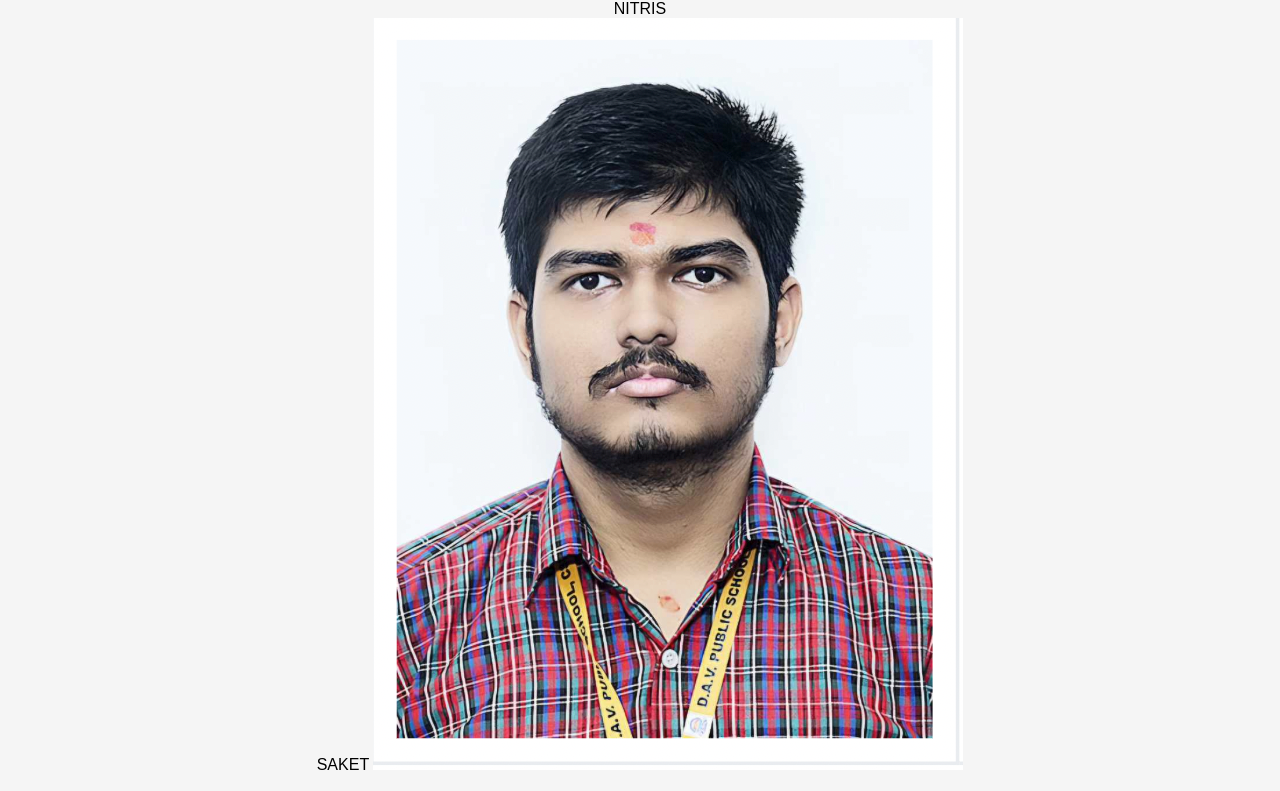
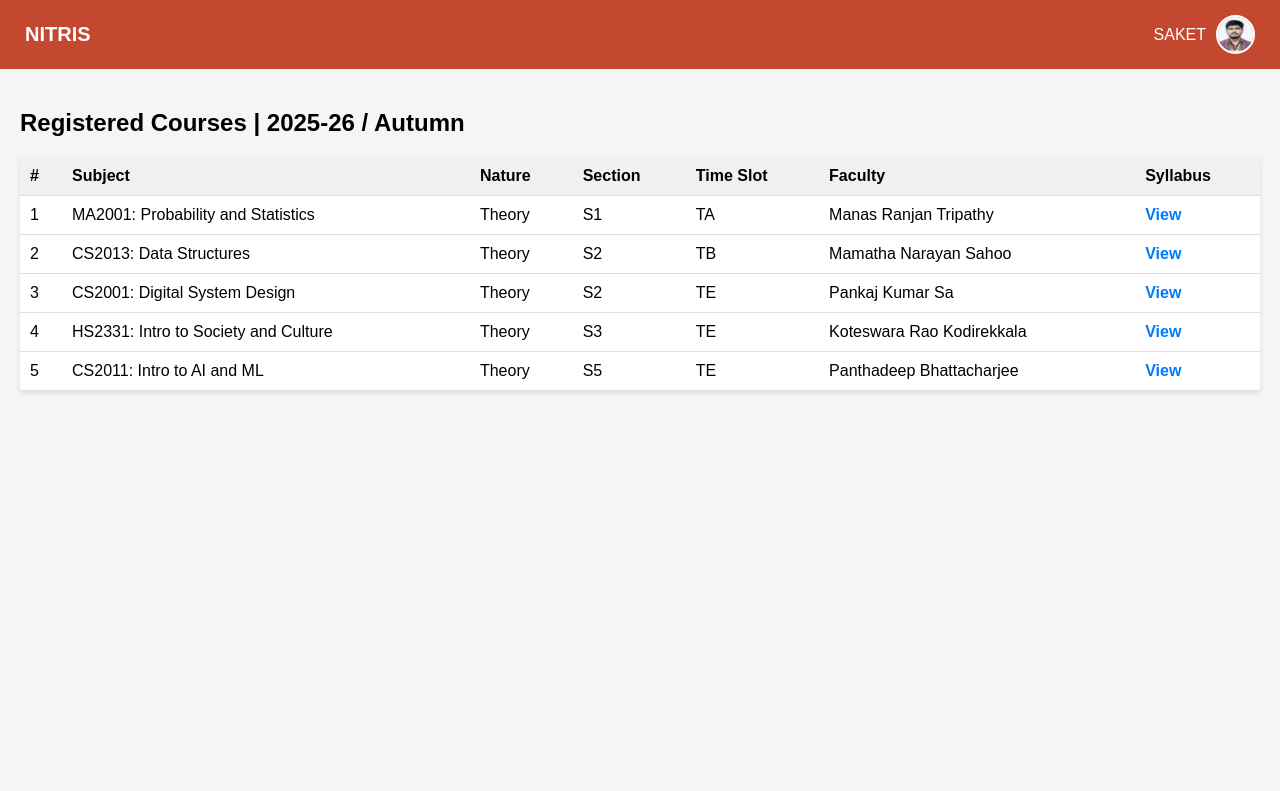
Before and after one commit to Mahesh29032006/My-thing, a plain HTML site: page index.html in a window 1280 px wide. Shown: the top 791 px of the page. Drawn offline with Linux system fonts and the light colour scheme.

Commit message:
Update style.css

```diff
--- a/style.css
+++ b/style.css
@@ -1,29 +1,73 @@
 body {
+  margin: 0;
   font-family: Arial, sans-serif;
   background: #f5f5f5;
-  text-align: center;
-  margin: 0;
-  padding: 0;
 }
 
-.header {
+.top-bar {
+  display: flex;
+  justify-content: space-between;
   background-color: #c4472f;
-  padding: 20px;
   color: white;
+  padding: 15px 25px;
+  align-items: center;
 }
 
-.profile-box, .profile-container {
-  margin-top: 50px;
-  background: white;
-  padding: 20px;
-  display: inline-block;
-  border-radius: 10px;
-  box-shadow: 0 4px 6px rgba(0,0,0,0.1);
+.logo {
+  font-weight: bold;
+  font-size: 20px;
 }
 
-.profile-img {
-  width: 150px;
+.user-info {
+  display: flex;
+  align-items: center;
+  cursor: pointer;
+}
+
+.user-info img {
+  width: 35px;
+  height: 35px;
+  margin-left: 10px;
+  border-radius: 50%;
+  border: 2px solid white;
+}
+
+.main-container {
+  padding: 20px;
+}
+
+.styled-table {
+  width: 100%;
+  border-collapse: collapse;
+  margin-top: 20px;
+  background: white;
+  box-shadow: 0 2px 5px rgba(0,0,0,0.1);
+}
+
+.styled-table th, .styled-table td {
+  padding: 10px;
+  text-align: left;
+  border-bottom: 1px solid #ddd;
+}
+
+.styled-table th {
+  background-color: #f0f0f0;
+}
+
+.profile-card {
+  background: white;
+  width: 300px;
+  padding: 20px;
+  margin: 50px auto;
+  text-align: center;
   border-radius: 10px;
+  box-shadow: 0 2px 10px rgba(0,0,0,0.1);
+}
+
+.profile-card img {
+  width: 120px;
+  border-radius: 50%;
+  margin-bottom: 15px;
 }
 
 a {
```
